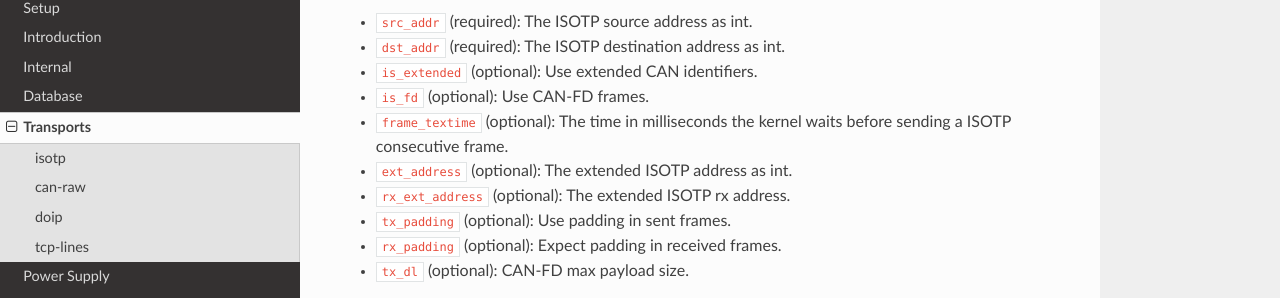
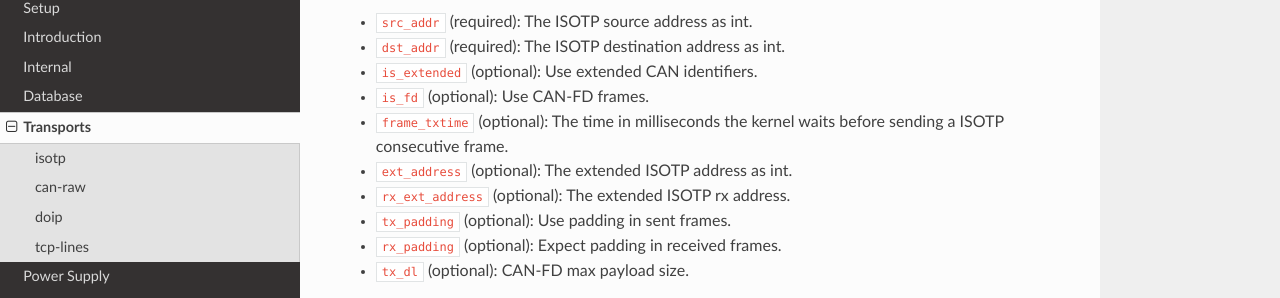
Before and after one commit to Fraunhofer-AISEC/gallia, a Sphinx documentation site: the page built from docs/transports.md, in a window 1280 px wide and 900 px high, scrolled down 388 px. Shown: the part 144-442 px from the top of the window. Built offline with Sphinx 7.4.7 and the Read the Docs theme 2.0.0, drawn with Linux system fonts in a browser that asks for light colours; pages that are not in the unit, such as notebooks, are missing from menus.

Commit message:
docs: transports
fix typo

```diff
--- a/docs/transports.md
+++ b/docs/transports.md
@@ -22,7 +22,7 @@ The following parameters are available (these are ISOTP transport settings):
 * `dst_addr` (required): The ISOTP destination address as int.
 * `is_extended` (optional): Use extended CAN identifiers.
 * `is_fd` (optional): Use CAN-FD frames.
-* `frame_textime` (optional): The time in milliseconds the kernel waits before sending a ISOTP consecutive frame.
+* `frame_txtime` (optional): The time in milliseconds the kernel waits before sending a ISOTP consecutive frame.
 * `ext_address` (optional): The extended ISOTP address as int.
 * `rx_ext_address` (optional): The extended ISOTP rx address.
 * `tx_padding` (optional): Use padding in sent frames.
```
